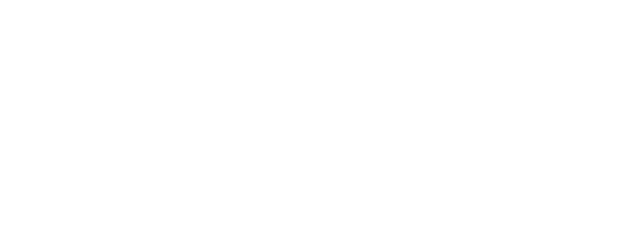
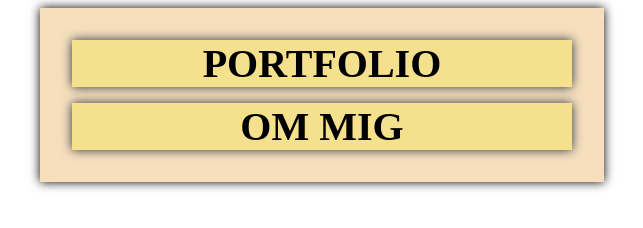
Before and after one commit to amal063e/port_eks, a plain HTML site: page index.html in a window 1280 px wide. Shown: the whole page, without its empty margins (318-961 px from the left). Drawn offline with Linux system fonts and the light colour scheme.

Commit message:
prøver at lave menu

```diff
--- a/index.html
+++ b/index.html
@@ -13,23 +13,19 @@
       <nav>
         <div id="menuknap">☰</div>
         <ul id="menu" class="hidden">
-          <li><a href="portfolio.html">Portfolio</a></li>
-          <li><a href="ommig.html">Om mig</a></li>
+          <li><a href="portfolio.html">PORTFOLIO</a></li>
+          <li><a href="ommig.html">OM MIG</a></li>
         </ul>
       </nav>
     </header>
-    <!-- <main>
+    <main>
       <section id="section_one">
-      <div class="box">
-      <nav>
-        <ul>
-          <li><a href="portfolio.html">Portfolio </a></li>
-          <li><a href="ommig.html"> Om mig </a></li>
-        </ul>
-      </nav>
+        <div class="box">
+          <h2><a href="portfolio.html">PORTFOLIO</a></h2>
+          <h2><a href="ommig.html">OM MIG</a></h2>
         </div>
       </section>
-    </main> -->
+    </main>
     <script src="script.js"></script>
   </body>
 </html>
--- a/style.css
+++ b/style.css
@@ -35,3 +35,79 @@ a {
 
   /*BURGERMENU SLUT*/
 }
+
+#section_one {
+  display: grid;
+  place-items: center;
+  height: 100%;
+}
+
+#section_one > * {
+  grid-area: 1 / 1;
+}
+
+.box {
+  display: grid;
+  place-items: center;
+  background: #efbd787c;
+  box-shadow: 0px 0px 10px black;
+  max-width: 500px;
+  width: 90%;
+  z-index: 10;
+  gap: 1rem;
+  padding: 2rem;
+}
+
+.box a {
+  text-decoration: none;
+  color: black;
+}
+
+.box h2 {
+  justify-content: center;
+  width: 100%;
+  background-color: #f5e08e;
+  box-shadow: 0px 0px 10px #243241;
+  text-align: center;
+  font-size: 2.5rem;
+  margin: 0%;
+}
+
+.box h2:hover,
+a:hover {
+  background-color: #b2c5da;
+  color: white;
+}
+
+.logo {
+  padding: 0%;
+  width: 40%;
+}
+
+@media screen and (min-width: 960px) {
+  .box {
+    display: grid;
+    place-items: center;
+    background: #efbd787c;
+    box-shadow: 0px 0px 10px black;
+  }
+
+  .box a {
+    text-decoration: none;
+    color: black;
+  }
+
+  .box h2 {
+    max-width: 500px;
+    background-color: #f5e08e;
+    box-shadow: 0px 0px 10px #243241;
+    text-align: center;
+    font-size: 2.5rem;
+    margin: 0 auto;
+  }
+  .box h2:hover,
+  a:hover {
+    background-color: #b2c5da;
+    color: white;
+  }
+}
```
